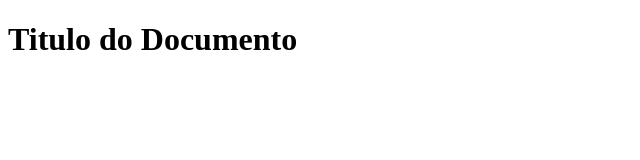
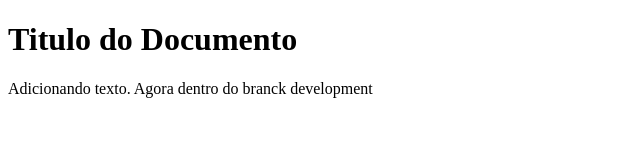
Before and after one commit to vinicius-ribeiro/testando-branches, a plain HTML site: page index.html in a window 1280 px wide. Shown: the whole page, without its empty margins (0-640 px from the left). Drawn offline with Linux system fonts and the light colour scheme.

Commit message:
Adicionando texto de teste

```diff
--- a/index.html
+++ b/index.html
@@ -6,5 +6,6 @@
 </head>
 <body>
 	<h1>Titulo do Documento</h1>
+	<p>Adicionando texto. Agora dentro do branck development</p>
 </body>
 </html>
```
